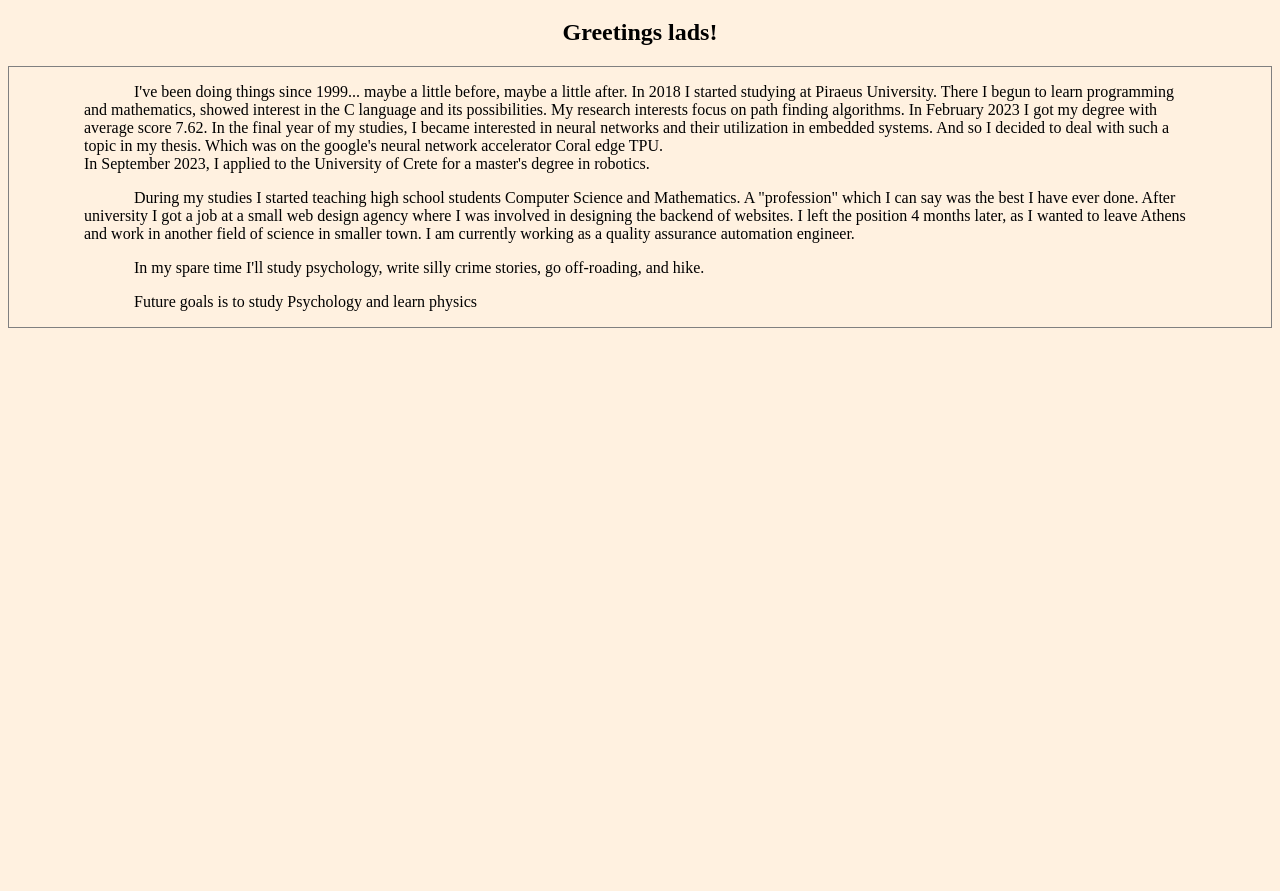
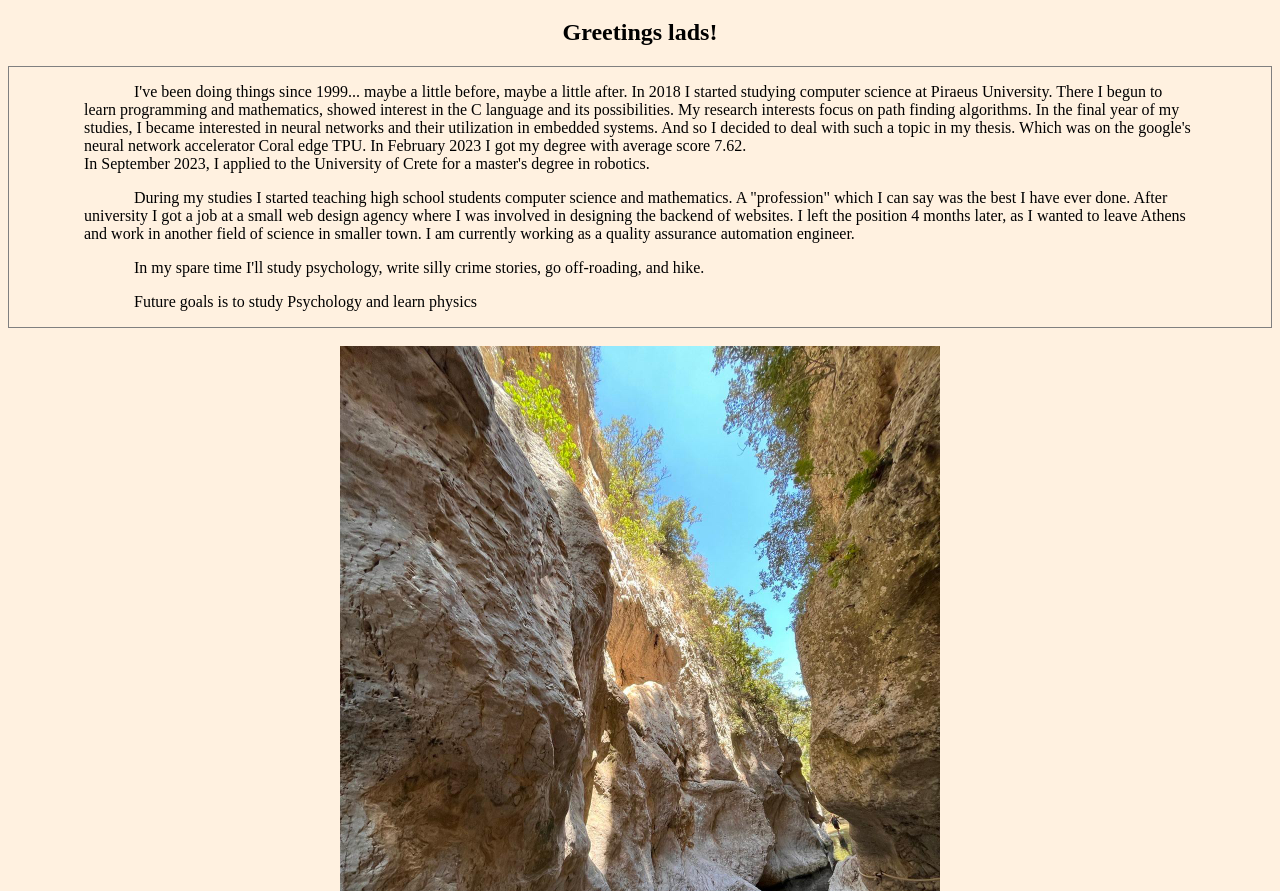
Before and after one commit to katevasc/katevasc.github.io, a plain HTML site: page index.html in a window 1280 px wide. Shown: the part 61-952 px from the top of the page. Before the commit the page ends 800 px from the top, so only its background shows below. Drawn offline with Linux system fonts and the light colour scheme.

Commit message:
Update index.html

```diff
--- a/index.html
+++ b/index.html
@@ -9,6 +9,7 @@
 		h1, h2 {text-align: center;}
 		div {border: 1px solid grey;}
 		p {margin-left: 75px; margin-right: 75px; text-indent: 50px;}
+		.mySlides {display: block; margin-left: auto; margin-right: auto; }
 	</style>
 
 	<body style="background-color: rgb(255, 241, 224);">
@@ -17,12 +18,12 @@
 		<h2>Greetings lads!</h2>
 		<div>
 			<p>
-				I've been doing things since 1999... maybe a little before, maybe a little after. In 2018 I started studying at Piraeus University. There I begun to learn programming and mathematics, showed interest in the C language and its possibilities. My research interests focus on path finding algorithms. In February 2023 I got my degree with average score 7.62. In the final year of my studies, I became interested in neural networks and their utilization in embedded systems. And so I decided to deal with such a topic in my thesis. Which was on the google's neural network accelerator Coral edge TPU.
+				I've been doing things since 1999... maybe a little before, maybe a little after. In 2018 I started studying computer science at Piraeus University. There I begun to learn programming and mathematics, showed interest in the C language and its possibilities. My research interests focus on path finding algorithms. In the final year of my studies, I became interested in neural networks and their utilization in embedded systems. And so I decided to deal with such a topic in my thesis. Which was on the google's neural network accelerator Coral edge TPU. In February 2023 I got my degree with average score 7.62.
 				<br>
 				In September 2023, I applied to the University of Crete for a master's degree in robotics.
 			</p>
 			<p>
-				During my studies I started teaching high school students Computer Science and Mathematics. A "profession" which I can say was the best I have ever done. After university I got a job at a small web design agency where I was involved in designing the backend of websites. I left the position 4 months later, as I wanted to leave Athens and work in another field of science in smaller town. I am currently working as a quality assurance automation engineer.
+				During my studies I started teaching high school students computer science and mathematics. A "profession" which I can say was the best I have ever done. After university I got a job at a small web design agency where I was involved in designing the backend of websites. I left the position 4 months later, as I wanted to leave Athens and work in another field of science in smaller town. I am currently working as a quality assurance automation engineer.
 			</p>
 			<p>
 				In my spare time I'll study psychology, write silly crime stories, go off-roading, and hike.
@@ -31,7 +32,34 @@
 				Future goals is to study Psychology and learn physics
 			</p>
 		</div>
+		<br>
+
+  		<img src="img1.jpg" class="mySlides" width="600" height="800">
+		<img src="img2.jpg" class="mySlides" width="600" height="800">
+		<img src="img4.jpg" class="mySlides" width="600" height="800">
+
+
+
+
+		<script>
+			var myIndex = 0;
+			carousel();
+
+			function carousel()
+			{
+  				var i;
+  				var x = document.getElementsByClassName("mySlides");
+  				for (i = 0; i < x.length; i++)
+  				{
+    				x[i].style.display = "none";
+  				}
+  				myIndex++;
+  				if (myIndex > x.length) {myIndex = 1}
+  				x[myIndex-1].style.display = "block";
+  				setTimeout(carousel, 4000); // Change image every 2 seconds
+			}
+		</script>
+
 	</body>
 
-
 </html>
```
